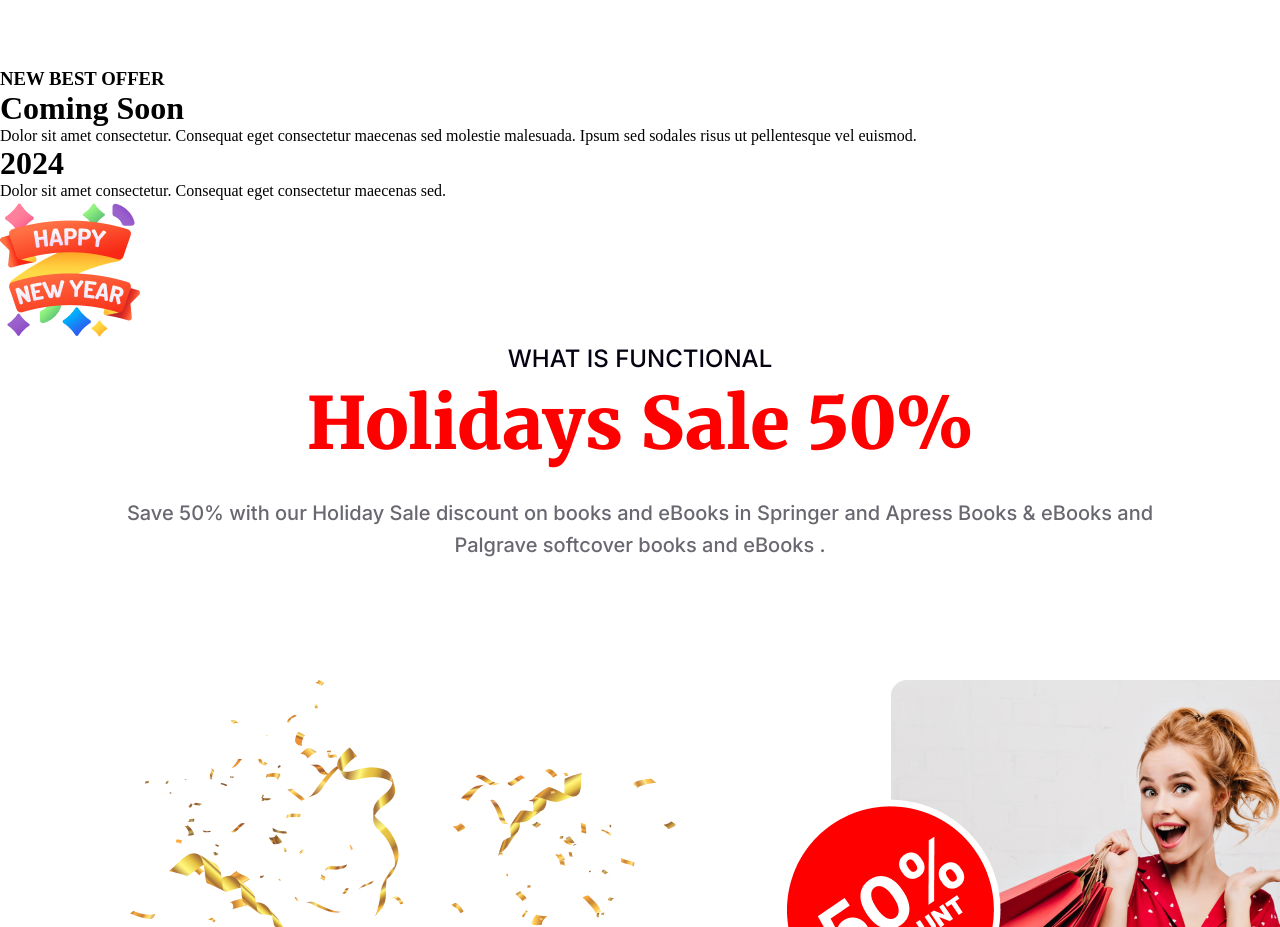
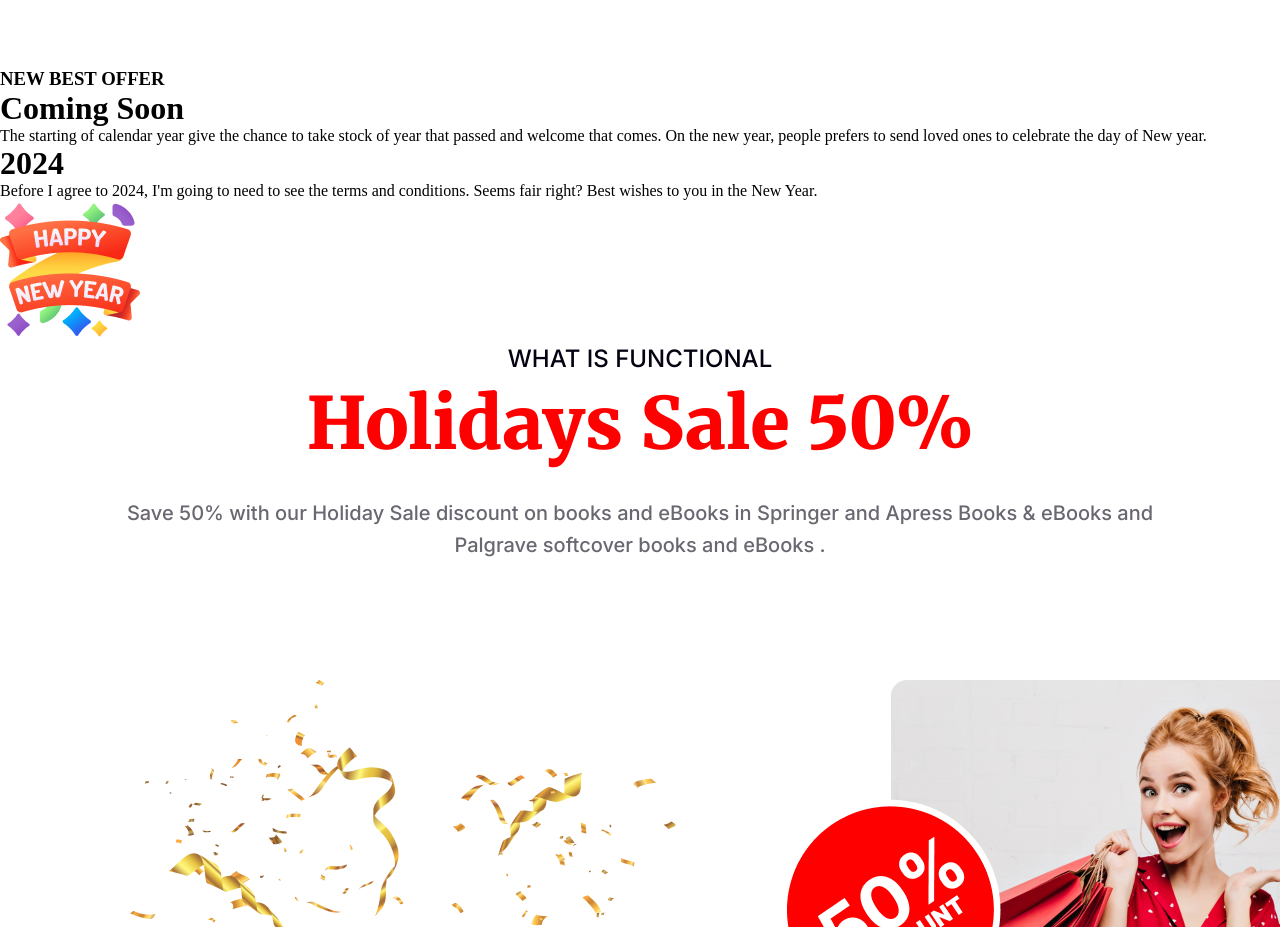
Before and after one commit to siamkhan7426/last-try-assignment, a plain HTML site: page index.html in a window 1280 px wide. Shown: the part 2920-3847 px from the top of the page. Drawn offline with Linux system fonts and the light colour scheme.

Commit message:
text add indx file

```diff
--- a/index.html
+++ b/index.html
@@ -69,14 +69,14 @@
       <div class="section-4-left">
         <h3 class="section-4-h-3">NEW BEST OFFER</h3>
         <h1 class="section-4-h-1">Coming Soon</h1>
-        <p class="section-d-dep">Dolor sit amet consectetur. Consequat eget consectetur maecenas sed molestie malesuada. Ipsum sed sodales risus ut pellentesque vel euismod. </p>
+        <p class="section-d-dep">The starting of calendar year give the chance to take stock of year that passed and welcome that comes. On the new year, people prefers to send loved ones to celebrate the day of New year. </p>
       </div>
       <div class="boder-box-4">
         <div class="section-4-img"></div>
       </div>
       <div class="section-4-right">
         <h1 class="section-4-right-text">2024</h1>
-        <p class="section-dep">Dolor sit amet consectetur. Consequat eget consectetur maecenas sed.</p>
+        <p class="section-dep">Before I agree to 2024, I'm going to need to see the terms and conditions. Seems fair right? Best wishes to you in the New Year.</p>
         <img id="group-96" src="imges/group 96.png" alt="group-96">
       </div>
 
```
